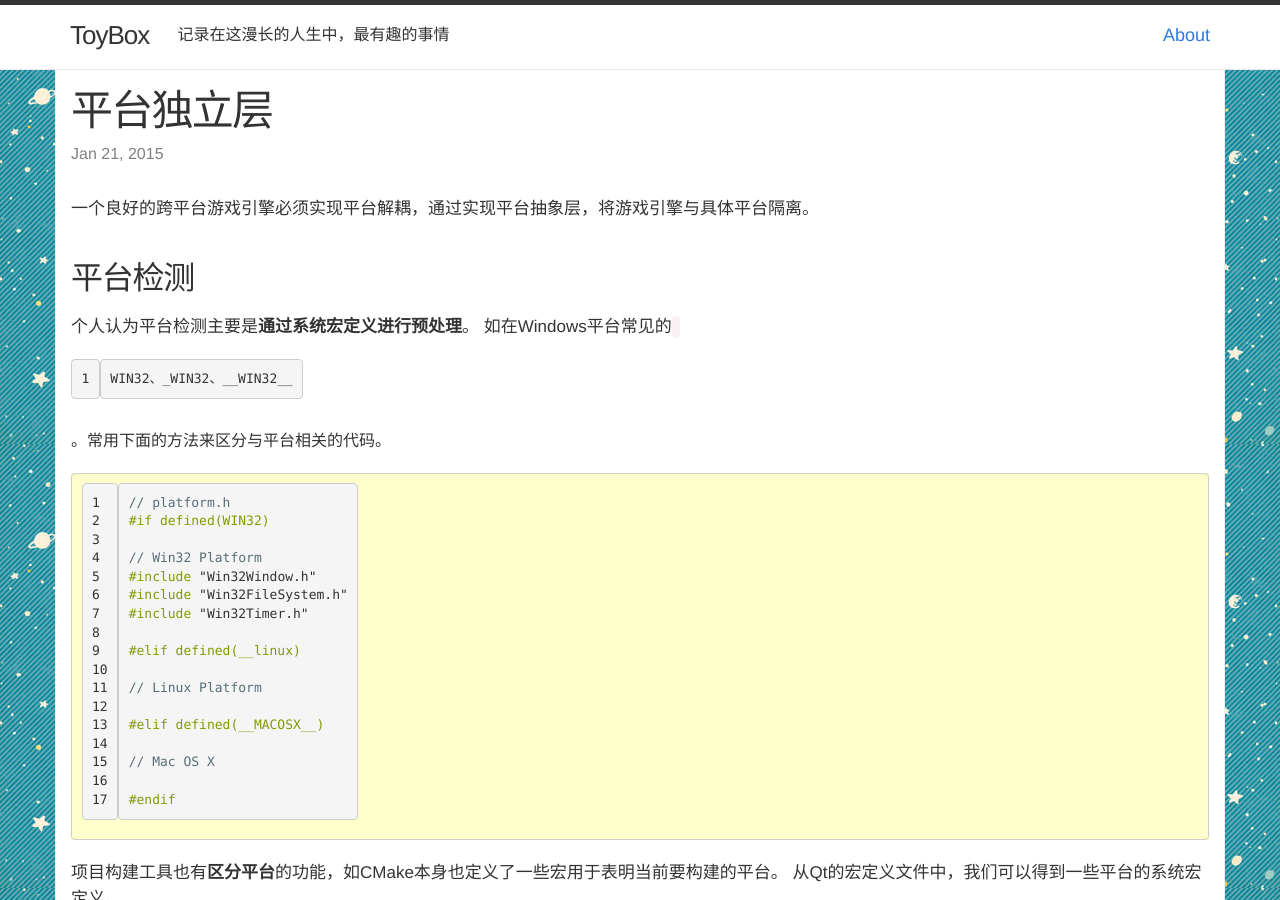
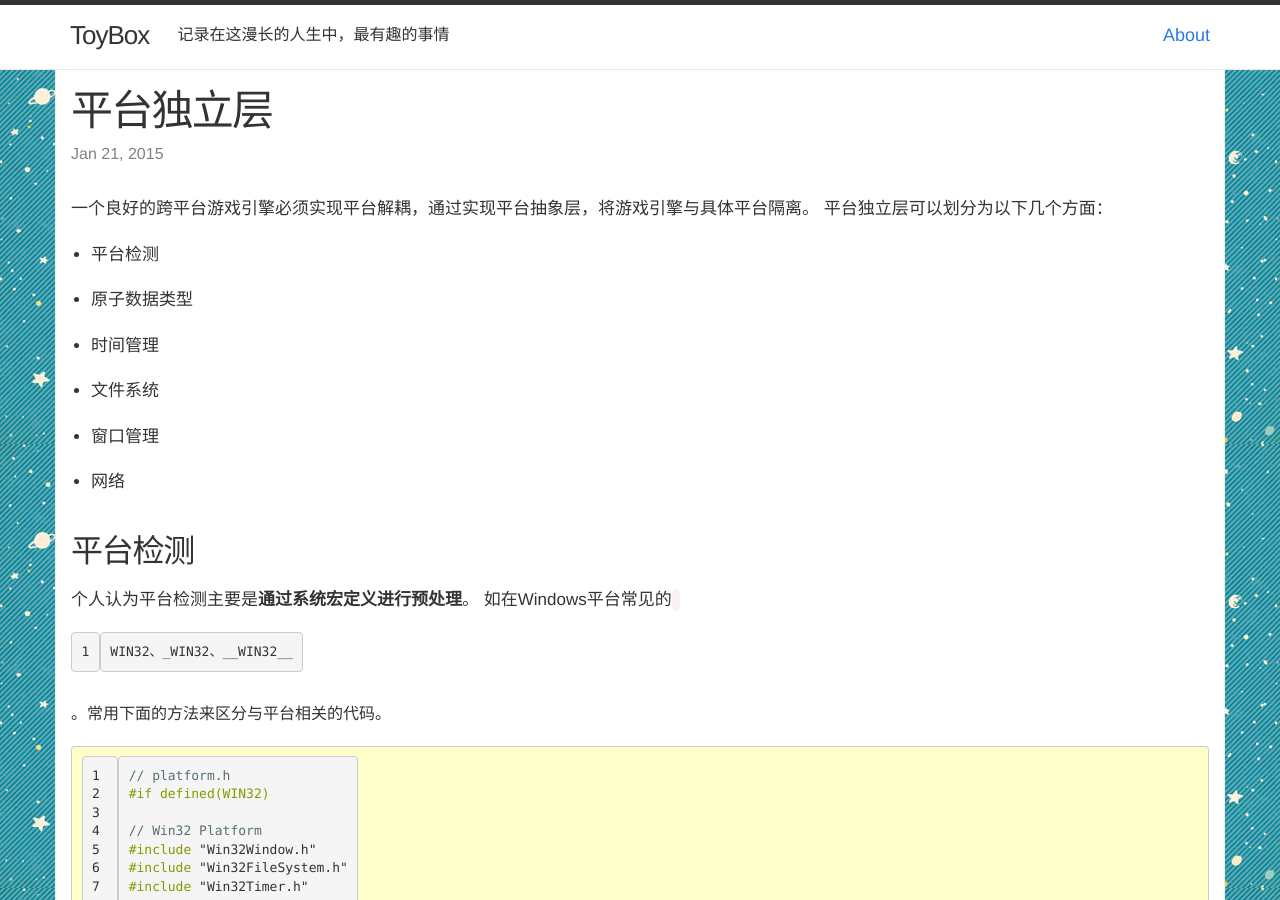
Before and after one commit to Gemini2015/gemini2015.github.io, a Jekyll site: the page built from _posts/2015-01-21-platform.markdown, in a window 1280 px wide and 900 px high. Built offline with Jekyll 4.4.1, drawn with Linux system fonts in a browser that asks for light colours; nearby versions of some CDN libraries; comment, search, counter and statistics services are not loaded.

Commit message:
更新平台独立层模块划分

```diff
--- a/_posts/2015-01-21-platform.markdown
+++ b/_posts/2015-01-21-platform.markdown
@@ -8,7 +8,13 @@ description: 平台独立层的结构与实现
 
 
 一个良好的跨平台游戏引擎必须实现平台解耦，通过实现平台抽象层，将游戏引擎与具体平台隔离。
-
+平台独立层可以划分为以下几个方面：
+- 平台检测
+- 原子数据类型
+- 时间管理
+- 文件系统
+- 窗口管理
+- 网络
 
 ## 平台检测
 个人认为平台检测主要是**通过系统宏定义进行预处理**。
```
